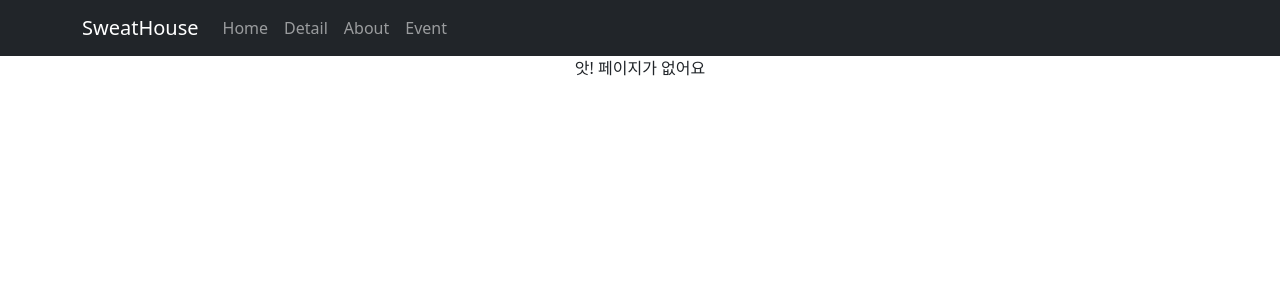
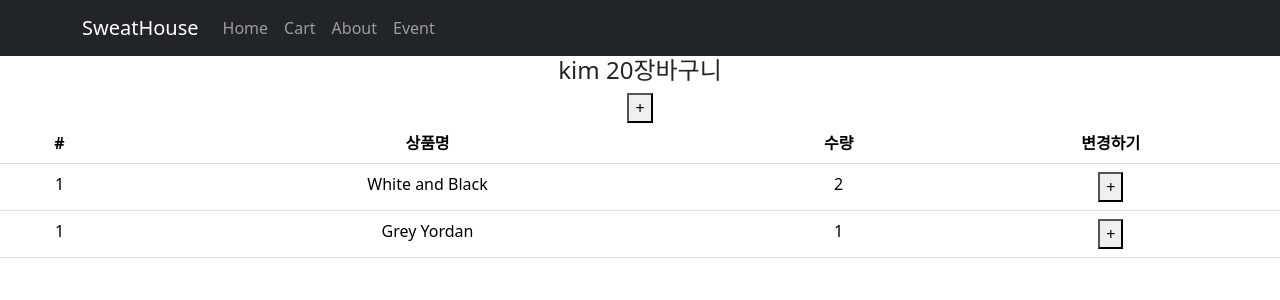
Before and after one commit to notrealsilk/React_ShoppingMall, a React (Create React App) app in the folder shop/: page /cart in a window 1280 px wide. Shown: the top 300 px of the page. Built offline with nearby package versions, Linux system fonts and the light colour scheme.

Commit message:
update:redux toolkit 완료

```diff
--- a/shop/package.json
+++ b/shop/package.json
@@ -3,11 +3,13 @@
   "version": "0.1.0",
   "private": true,
   "dependencies": {
+    "@reduxjs/toolkit": "^2.5.0",
     "bootstrap": "^5.3.3",
     "cra-template": "1.2.0",
-    "react": "^19.0.0",
+    "react": "^18.2.0",
     "react-bootstrap": "^2.10.7",
-    "react-dom": "^19.0.0",
+    "react-dom": "^18.2.0",
+    "react-redux": "^9.2.0",
     "react-router-dom": "^6.28.1",
     "react-scripts": "5.0.1",
     "styled-components": "^6.1.14",
--- a/shop/src/App.js
+++ b/shop/src/App.js
@@ -19,9 +19,13 @@
 // 서버에서 데이터 가져오기(새로고침 없이 가져오기 가능)
 import axios from 'axios';
 
+// 장바구니
+import Cart from './routes/Cart.js';
+
 // Context API 사용
 import React from 'react';
 export let Context1 = React.createContext(); // state 보관함
+
 
 function App() {
   // 상품 데이터 저장 : 서버에서 가져온 데이터를 state에 저장
@@ -43,7 +47,7 @@
           <Nav className="me-auto">
             {/* navigate('-1') : 뒤로가기 */}
             <Nav.Link onClick={() => { navigate('/'); }}>Home</Nav.Link>
-            <Nav.Link onClick={() => { navigate('/detail'); }}>Detail</Nav.Link>
+            <Nav.Link onClick={() => { navigate('/cart'); }}>Cart</Nav.Link>
             <Nav.Link onClick={() => { navigate('/about'); }}>About</Nav.Link>
             <Nav.Link onClick={() => { navigate('/event'); }}>Event</Nav.Link>
           </Nav>
@@ -105,7 +109,10 @@
           <Route path="two" element={<p>생일 기념 쿠폰 받기</p>} />
         </Route>
         <Route path="*" element={<div>앗! 페이지가 없어요</div>} />
+        {/* 장바구니 : redux */}
+        <Route path="/cart" element={<Cart />} />
       </Routes>
+
     </div>
   );
 }
--- /dev/null
+++ b/shop/src/routes/Cart.js
@@ -0,0 +1,52 @@
+import { Table } from "react-bootstrap";
+import { useSelector,useDispatch } from "react-redux";
+import { increase } from "../store/userSlice";
+import { addCount } from "../store";
+
+function Cart(){
+
+  // redux 사용
+  let state =  useSelector((state) => { return state }); // redux의 state.stock을 가져옴
+  // redux 수정
+  let dispatch = useDispatch(); // redux의 dispatch를 가져옴
+
+    return (
+        <div>
+          <h4>{ state.user.name } { state.user.age }장바구니</h4>
+          <button onClick={()=>{ dispatch(increase(10))}}>+</button>
+          <Table>
+            <thead>
+              <tr>
+                <th>#</th>
+                <th>상품명</th>
+                <th>수량</th>
+                <th>변경하기</th>
+              </tr>
+            </thead>
+            {/* map : 장바구니 목록 갯수에 맞게 태그들 생성 */}
+            <tbody>
+            {
+              state.cart.map((a, i)=>{
+                return (
+                    <tr key={i}>
+                      <td>1</td>
+                      <td>{state.cart[i].name}</td>
+                      <td>{state.cart[i].count}</td>
+                      <td>
+                        <button onClick={()=>{
+                          // dispatch : action을 실행시키는 함수 (store.js에게 메세지 보냄.. 여기서 함수 실행 x)
+                          dispatch(addCount(state.cart[i].id));
+                        }}>+</button>
+                      </td>
+                    </tr>
+                )
+              })
+            }
+
+             </tbody>
+          </Table>
+        </div>
+    )
+}
+
+export default Cart;
--- a/shop/src/routes/Detail.js
+++ b/shop/src/routes/Detail.js
@@ -3,6 +3,9 @@
 import { Nav } from 'react-bootstrap';
 
 import { Context1 } from '../App'; // 재고 저장된 보관함 가져오기
+
+import { useDispatch } from 'react-redux';
+import { addItem } from '../store';
 
 // styled-components : JS파일 안에 스타일 적용
 // import styled from 'styled-components'
@@ -19,6 +22,7 @@
 function Detail(props) {
   // useContext() : 보관함 해체
   let {stock} = useContext(Context1); // Context API 사용
+  let dispatch = useDispatch(); // redux
 
   // useEffect : 컴포넌트가 mount될 때, update될 때 실행
   // html 렌더링 후, useEffect안 코드 실행 됨
@@ -100,7 +104,8 @@
             <h4 className="pt-5">{shoes.title}</h4>
             <p>{shoes.content}</p>
             <p>{shoes.price}원</p>
-            <button className="btn btn-danger">주문하기</button>
+            <button className="btn btn-danger"
+            onClick={()=>{dispatch(addItem({id: shoes.id, name:shoes.title,count:1}))}}>주문하기</button>
           </div>
         </div>
 
--- /dev/null
+++ b/shop/src/store.js
@@ -0,0 +1,32 @@
+import { configureStore, createSlice } from '@reduxjs/toolkit'
+import user from './store/userSlice'
+
+// createSlice는 반드시 name, initialState, (reducers-> stat값 변경하는 함수) 속성을 포함
+
+let cart = createSlice({
+    name: 'stock',
+    initialState: [
+      { id: 0, name: 'White and Black', count: 2 },
+      { id: 2, name: 'Grey Yordan', count: 1 },
+    ],
+    reducers : {
+      addCount(state,actions){
+        // state[actions.payload].count++
+        let num =  state.findIndex((a)=>{ return a.id === actions.payload })
+        state[num].count++
+      },
+      addItem(state,actions){
+        state.push(actions.payload)
+    }}
+})
+
+export let { addCount,addItem } = cart.actions
+
+
+export default configureStore({
+  reducer: {
+    user: user.reducer,
+    // 작명 : store의 변수이름.reducer
+    cart: cart.reducer
+   }
+})
--- /dev/null
+++ b/shop/src/store/userSlice.js
@@ -0,0 +1,22 @@
+import { createSlice } from '@reduxjs/toolkit'
+
+// createSlice는 반드시 name, initialState, (reducers-> stat값 변경하는 함수) 속성을 포함
+let user = createSlice({
+  name: 'user',
+  initialState: {name: 'kim', age:20},
+  // 1. state값 변경하는 함수
+  reducers: {
+    changeName(state){
+      // state.name = 'park' // 직접적 수정 가능
+      return {name: 'park', age:26}
+    },
+    increase(state, i){
+      state.age +=i.payload // payload : action의 데이터 부분(화물)
+    },
+  },
+})
+
+// 2. state값 변경하는 함수를 export
+export let { changeName, increase } = user.actions // actions : state 변경함수
+
+export default user
```
Also changed, not shown: shop/src/index.js (+6 -2 lines), 1 other file (tests, documents, lock files or other folders).
